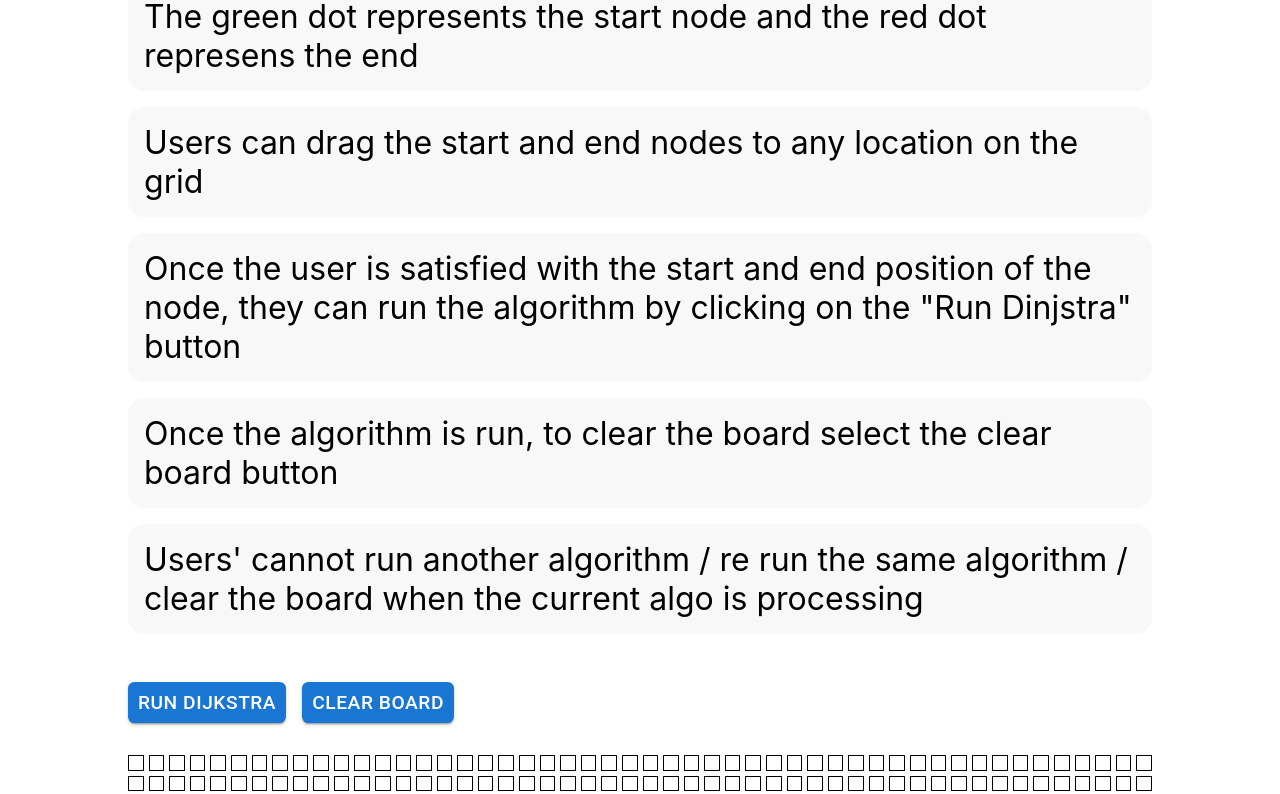
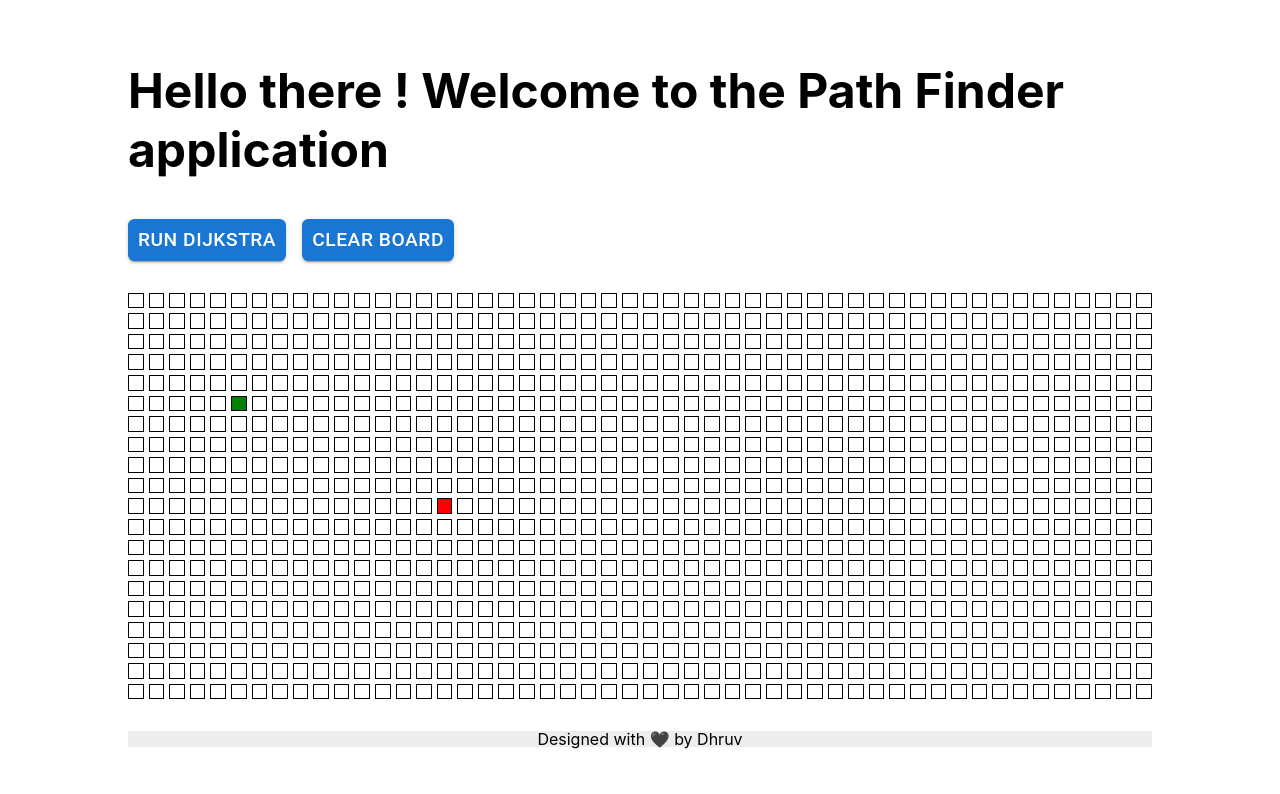
Before and after one commit to parthasarathydNU/path-finder, a React (Create React App) app: page / in a window 1280 px wide. Shown: the top 794 px of the page. Built offline with nearby package versions, Linux system fonts and the light colour scheme.

Commit message:
Fixed css styling

```diff
--- a/src/Components/PathFinderViz/Instructions/Instructions.scss
+++ b/src/Components/PathFinderViz/Instructions/Instructions.scss
@@ -2,6 +2,9 @@
 
     font-size: 2rem;
     text-align: left;
+
+    max-height: calc(10vh + 8vw);
+    overflow-y: auto;
     .title{
 
     }
@@ -18,7 +21,7 @@
 
         li {
             list-style-type: none;
-            font-size: 2rem;
+            font-size: calc(1rem + 1vw);
             margin: 1rem 0;
             background-color: rgba(216, 216, 216, 0.198);
             width: fit-content;
```
